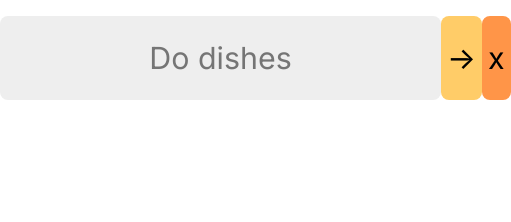
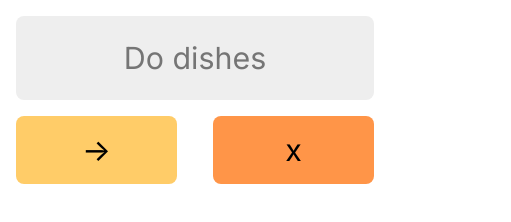
Before and after one commit to webstormcam/Chorelist_Scrimba_Assignment_8, a plain HTML site: page index.html in a window 390 px wide. Shown: the part 102-324 px from the top of the page, 511 px wide, since content can reach past the window. Drawn offline with Linux system fonts and the light colour scheme.

Commit message:
Made it responsive!

```diff
--- a/index.html
+++ b/index.html
@@ -17,8 +17,10 @@
         <h1>Choreslist</h1>
         <div id="selector-section">
             <input id="new-task" type="text" placeholder="Do dishes">
+            <div id="buttons">
             <button id="enter" class="enter-style">-></button>
             <button id="delete" class="delete-style">x</button>
+            </div>
 
         </div>
         <div id="current-chores">
--- a/style.css
+++ b/style.css
@@ -38,7 +38,8 @@ input{
     border-radius: 0.5rem;
     padding: 1.5rem 1rem;
     text-align: center;
-    width: 441px;
+    width: 100%;
+    max-width: 441px;
     font-family: 'Inter', sans-serif;
     font-size: 1.9rem;
 }
@@ -59,6 +60,13 @@ button{
     border-radius: 0.5rem;
 }
 
+#buttons{
+    display: flex;
+    width: 200px;
+    justify-content: space-evenly;
+
+}
+
 #current-chores{
     width: 100%;
 }
@@ -72,3 +80,36 @@ button{
  padding: 2rem 1rem;
  margin-bottom: 1rem;
 }
+
+
+@media screen and (max-width: 641px) {
+    #selector-section{
+        display: flex;
+        flex-direction: column;
+        align-items: center;
+    }
+
+    #buttons{
+        display: flex;
+        flex-direction: row;
+        max-width: 441px;
+        justify-content: space-between;
+        width: 100%;
+        margin-top: 1rem;
+    }
+
+    button{
+        width: 45%;
+        padding: 1rem;
+    }
+
+    #current-chores{
+        max-width: 441px;
+    }
+
+    #chore-holder{
+        margin-left: 1rem;
+        margin-right: 1rem;
+    }
+
+}
```
